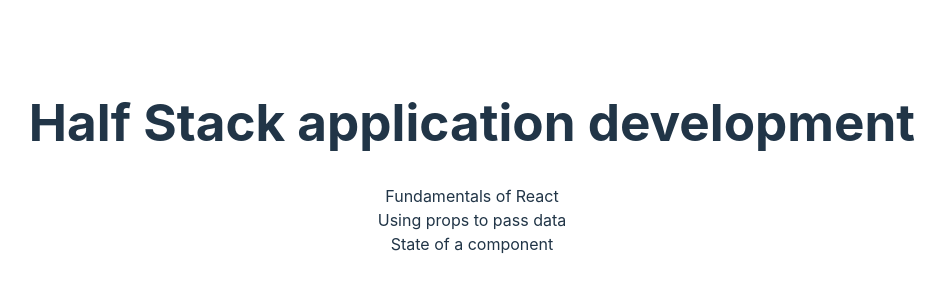
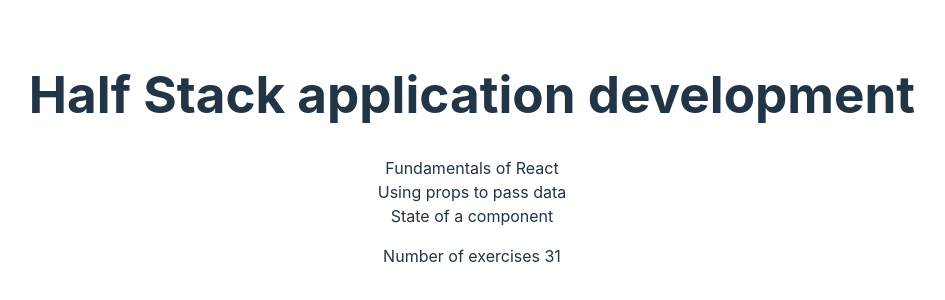
Before and after one commit to wunder-frau/full-stack-open, a React (Vite) app in the folder part2/course_information/: page / in a window 1280 px wide. Shown: the part 242-542 px from the top of the page, without its empty margins (168-1113 px from the left). Built offline with nearby package versions, Linux system fonts and the light colour scheme.

Commit message:
part02: 2.2: Course information step 7. Total with forEach

```diff
--- a/part2/course_information/src/Course.jsx
+++ b/part2/course_information/src/Course.jsx
@@ -1,10 +1,14 @@
 import Header from './Header.jsx'
 import Content from './Content.jsx'
+import Total from './Total.jsx'
+
 const Course = ({course}) => {
+    {console.log(course.parts[0].exercises)}
     return (
         <div>
             <Header course={course.name} />
             <Content course={course}/>
+            <Total course={course}/>
         </div>
         );
 };
--- /dev/null
+++ b/part2/course_information/src/Total.jsx
@@ -0,0 +1,12 @@
+const Total = ({ course }) => {
+	let total = 0;
+	course.parts.map((item) => {
+		total += item.exercises;
+	});
+	return (
+		<div>
+			<p>Number of exercises {total}</p>
+		</div>
+	)
+}
+export default Total;
```
